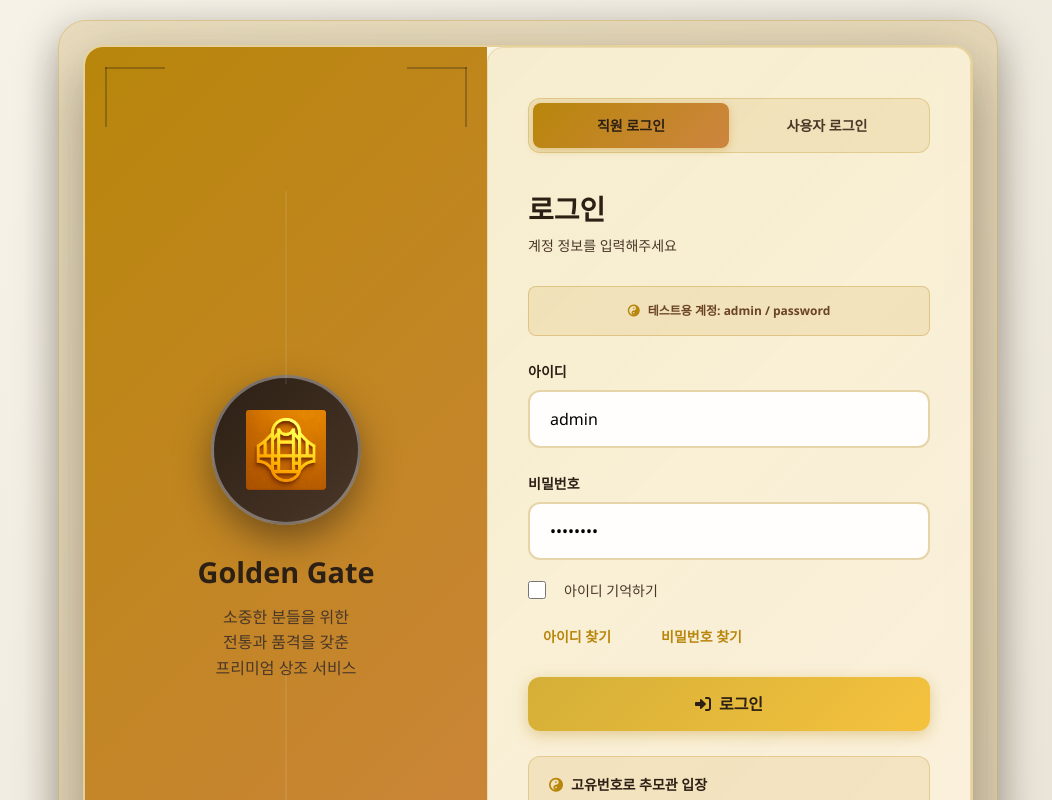
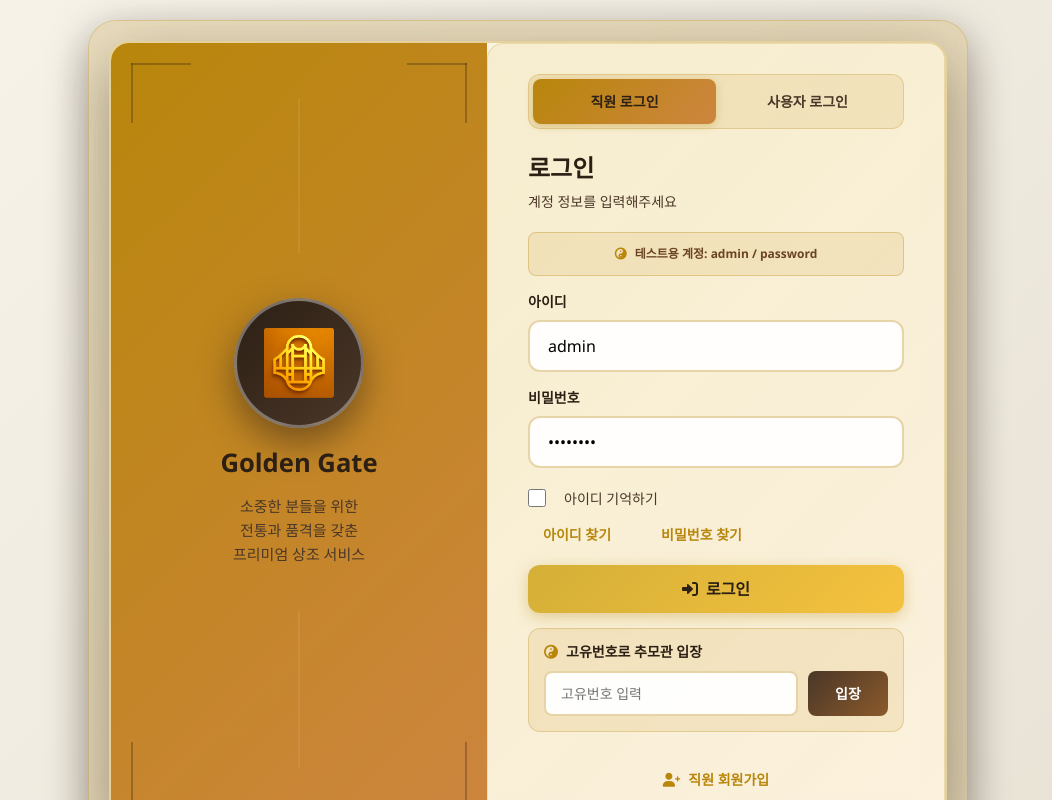
Before and after one commit to Aivle-Bigproject11/Front, a React (Create React App) app: page /login in a window 1280 px wide. Shown: the top 800 px of the page, without its empty margins (112-1164 px from the left). Built offline with nearby package versions, Linux system fonts and the light colour scheme; no server answers.

Commit message:
login페이지 비율 수정

```diff
--- a/src/pages/Login.js
+++ b/src/pages/Login.js
@@ -102,7 +102,7 @@ const Login = () => {
       justifyContent: 'center',
       padding: '20px',
       position: 'relative',
-      overflow: 'hidden'
+      boxSizing: 'border-box'
     }}>
       {/* 배경 패턴 */}
       <div style={{
@@ -119,7 +119,7 @@ const Login = () => {
         position: 'relative',
         zIndex: 1,
         width: '100%',
-        maxWidth: '940px',
+        maxWidth: '880px',
         minHeight: '640px',
         margin: '0 auto',
         display: 'flex',
@@ -129,7 +129,7 @@ const Login = () => {
         background: 'rgba(184, 134, 11, 0.18)',
         boxShadow: '0 12px 40px rgba(44, 31, 20, 0.35)',
         backdropFilter: 'blur(12px)',
-        padding: '24px',
+        padding: '20px',
         borderRadius: '28px',
         border: '1px solid rgba(184, 134, 11, 0.25)',
         transform: animateCard ? 'translateY(0)' : 'translateY(30px)',
@@ -142,7 +142,8 @@ const Login = () => {
           boxShadow: '0 20px 60px rgba(44, 31, 20, 0.4)',
           backdropFilter: 'blur(15px)',
           overflow: 'hidden',
-          border: '2px solid rgba(184, 134, 11, 0.35)'
+          border: '2px solid rgba(184, 134, 11, 0.35)',
+          width: '100%'
         }}>
           <div className="login-content" style={{
             display: 'flex',
@@ -235,7 +236,7 @@ const Login = () => {
               <div style={{
                 position: 'absolute',
                 left: '50%',
-                top: '15%',
+                top: '7%',
                 transform: 'translateX(-50%)',
                 width: '1px',
                 height: '20%',
@@ -244,7 +245,7 @@ const Login = () => {
               <div style={{
                 position: 'absolute',
                 left: '50%',
-                bottom: '15%',
+                bottom: '7%',
                 transform: 'translateX(-50%)',
                 width: '1px',
                 height: '20%',
@@ -253,14 +254,14 @@ const Login = () => {
 
               <div className="login-image-content" style={{
                 textAlign: 'center',
-                padding: '40px'
+                padding: '30px'
               }}>
                 <div style={{
-                  width: '150px',
-                  height: '150px',
+                  width: '130px',
+                  height: '130px',
                   background: 'linear-gradient(135deg, #2C1F14 0%, #4A3728 100%)',
                   borderRadius: '50%',
-                  margin: '0 auto 30px',
+                  margin: '0 auto 20px',
                   display: 'flex',
                   alignItems: 'center',
                   justifyContent: 'center',
@@ -272,8 +273,8 @@ const Login = () => {
                     src={icon}
                     alt="Golden Gate Logo"
                     style={{
-                      width: '80px',
-                      height: '80px',
+                      width: '70px',
+                      height: '70px',
                       objectFit: 'contain',
                       filter: 'brightness(1.2) contrast(1.1)'
                     }}
@@ -293,11 +294,11 @@ const Login = () => {
                   color: '#2C1F14',
                   fontWeight: '700',
                   marginBottom: '15px',
-                  fontSize: '1.8rem'
+                  fontSize: '1.6rem'
                 }}>Golden Gate</h3>
                 <p style={{
                   color: '#4A3728',
-                  fontSize: '16px',
+                  fontSize: '15px',
                   lineHeight: '1.6',
                   margin: 0,
                   fontWeight: '500'
@@ -312,7 +313,7 @@ const Login = () => {
             {/* 오른쪽 폼 영역 */}
             <div className="login-right" style={{
               flex: '1',
-              padding: '50px 40px',
+              padding: '30px 40px',
               display: 'flex',
               flexDirection: 'column',
               background: activeTab === 'employee'
@@ -320,12 +321,13 @@ const Login = () => {
                 : 'linear-gradient(135deg, rgba(74, 55, 40, 0.12) 0%, rgba(139, 90, 43, 0.08) 100%)',
               borderRadius: '16px',
               boxShadow: '0 4px 20px rgba(44, 31, 20, 0.12)',
-              border: '1px solid rgba(184, 134, 11, 0.2)'
+              border: '1px solid rgba(184, 134, 11, 0.2)',
+              overflowY: 'auto'
             }}>
               {/* 탭 헤더 */}
               <div className="login-tabs" style={{
                 display: 'flex',
-                marginBottom: '40px',
+                marginBottom: '25px',
                 borderRadius: '12px',
                 background: 'rgba(184, 134, 11, 0.12)',
                 padding: '4px',
@@ -380,11 +382,11 @@ const Login = () => {
               </div>
 
               {/* 제목 */}
-              <div style={{ marginBottom: '30px' }}>
+              <div style={{ marginBottom: '20px' }}>
                 <h2 style={{
                     color: '#2C1F14',
                     fontWeight: '700',
-                  fontSize: '28px',
+                    fontSize: '24px',
                     marginBottom: '8px'
                     }}>로그인</h2>
                 <p style={{
@@ -402,7 +404,7 @@ const Login = () => {
                     border: 'none',
                     backgroundColor: '#fff5f5',
                     color: '#e53e3e',
-                  marginBottom: '20px',
+                    marginBottom: '15px',
                     border: '1px solid #fed7d7'
                     }}>
                   {error}
@@ -412,11 +414,11 @@ const Login = () => {
               {/* 테스트 계정 안내 */}
               <div style={{
                 textAlign: 'center',
-                padding: '15px',
+                padding: '12px',
                 background: 'rgba(184, 134, 11, 0.12)',
                 borderRadius: '8px',
                 border: '1px solid rgba(184, 134, 11, 0.3)',
-                marginBottom: '25px'
+                marginBottom: '15px'
                 }}>
                 <p style={{
                     fontSize: '12px',
@@ -430,8 +432,8 @@ const Login = () => {
               </div>
 
               {/* 폼 */}
-              <form onSubmit={handleSubmit} style={{ flex: 1 }}>
-                <div className="login-form-group" style={{ marginBottom: '25px' }}>
+              <form onSubmit={handleSubmit}>
+                <div className="login-form-group" style={{ marginBottom: '15px' }}>
                   <label className="login-form-label" style={{
                     display: 'block',
                     marginBottom: '8px',
@@ -448,7 +450,7 @@ const Login = () => {
                   required
                   style={{
                     width: '100%',
-                      padding: '15px 20px',
+                    padding: '12px 18px',
                     border: '2px solid rgba(184, 134, 11, 0.35)',
                     borderRadius: '12px',
                     fontSize: '16px',
@@ -467,7 +469,7 @@ const Login = () => {
                             />
                 </div>
 
-                <div className="login-form-group" style={{ marginBottom: '20px' }}>
+                <div className="login-form-group" style={{ marginBottom: '15px' }}>
                   <label className="login-form-label" style={{
                     display: 'block',
                     marginBottom: '8px',
@@ -484,7 +486,7 @@ const Login = () => {
                   required
                   style={{
                     width: '100%',
-                      padding: '15px 20px',
+                    padding: '12px 18px',
                     border: '2px solid rgba(184, 134, 11, 0.35)',
                     borderRadius: '12px',
                     fontSize: '16px',
@@ -506,7 +508,7 @@ const Login = () => {
                 <div className="login-checkbox" style={{
                     display: 'flex',
                     alignItems: 'center',
-                  marginBottom: '25px'
+                    marginBottom: '15px'
                     }}>
                   <input
                   type="checkbox"
@@ -531,7 +533,7 @@ const Login = () => {
                 <div style={{
                     display: 'flex',
                     gap: '20px',
-                  marginBottom: '30px'
+                    marginBottom: '20px'
                     }}>
                   <a href="/FindId" className="login-link" style={{
                     color: '#B8860B',
@@ -553,18 +555,17 @@ const Login = () => {
                 disabled={loading}
                 style={{
                     width: '100%',
-                    padding: '15px',
+                    padding: '12px',
                     background: loading
                     ? '#e9ecef'
                     : 'linear-gradient(135deg, #D4AF37, #F5C23E)',
                     color: loading ? '#6c757d' : '#2C1F14',
-                    border: 'none',
-                    borderRadius: '12px',
+                    border: 'none', borderRadius: '12px',
                     fontSize: '16px',
                     fontWeight: '700',
                     cursor: loading ? 'not-allowed' : 'pointer',
                     transition: 'all 0.3s ease',
-                    marginBottom: '25px',
+                    marginBottom: '15px',
                     boxShadow: loading ? 'none' : '0 4px 15px rgba(184, 134, 11, 0.35)'
                     }}
                     onMouseEnter={(e) => {
@@ -596,15 +597,15 @@ const Login = () => {
 
               {/* 고유번호 입장 */}
               <div className="unique-number-section" style={{
-                padding: '20px',
+                padding: '15px',
                 background: 'rgba(184, 134, 11, 0.12)',
                 borderRadius: '12px',
-                marginBottom: '20px',
+                marginBottom: '15px',
                 border: '1px solid rgba(184, 134, 11, 0.25)'
                 }}>
                 <h6 style={{
                     color: '#2C1F14',
-                  marginBottom: '15px',
+                    marginBottom: '10px',
                     fontSize: '14px',
                     fontWeight: '700'
                     }}>
@@ -694,8 +695,7 @@ const Login = () => {
 
               {/* 회원가입 링크 */}
               <div className="login-links" style={{
-                textAlign: 'center',
-                marginBottom: '20px'
+                textAlign: 'center'
                 }}>
                 {activeTab === 'employee' && (
                   <button
@@ -730,7 +730,6 @@ const Login = () => {
                   </button>
                 )}
               </div>
-
             </div>
           </div>
         </div>
@@ -767,7 +766,7 @@ const Login = () => {
           }
 
           .login-left {
-            min-height: 200px !important;
+            min-height: auto !important;
           }
 
           .login-right {
```
Lines whose indentation alone changed are shown as unchanged.
